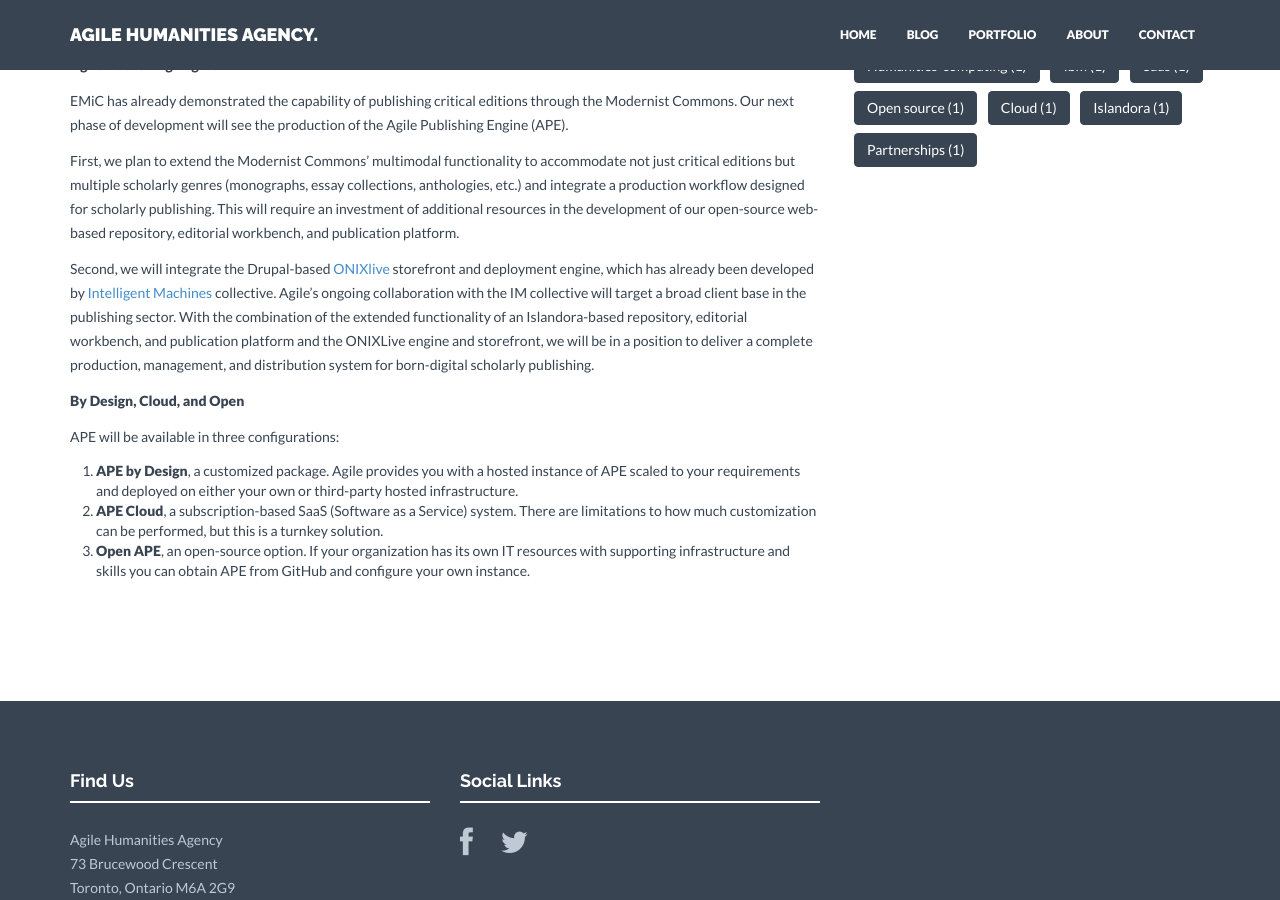
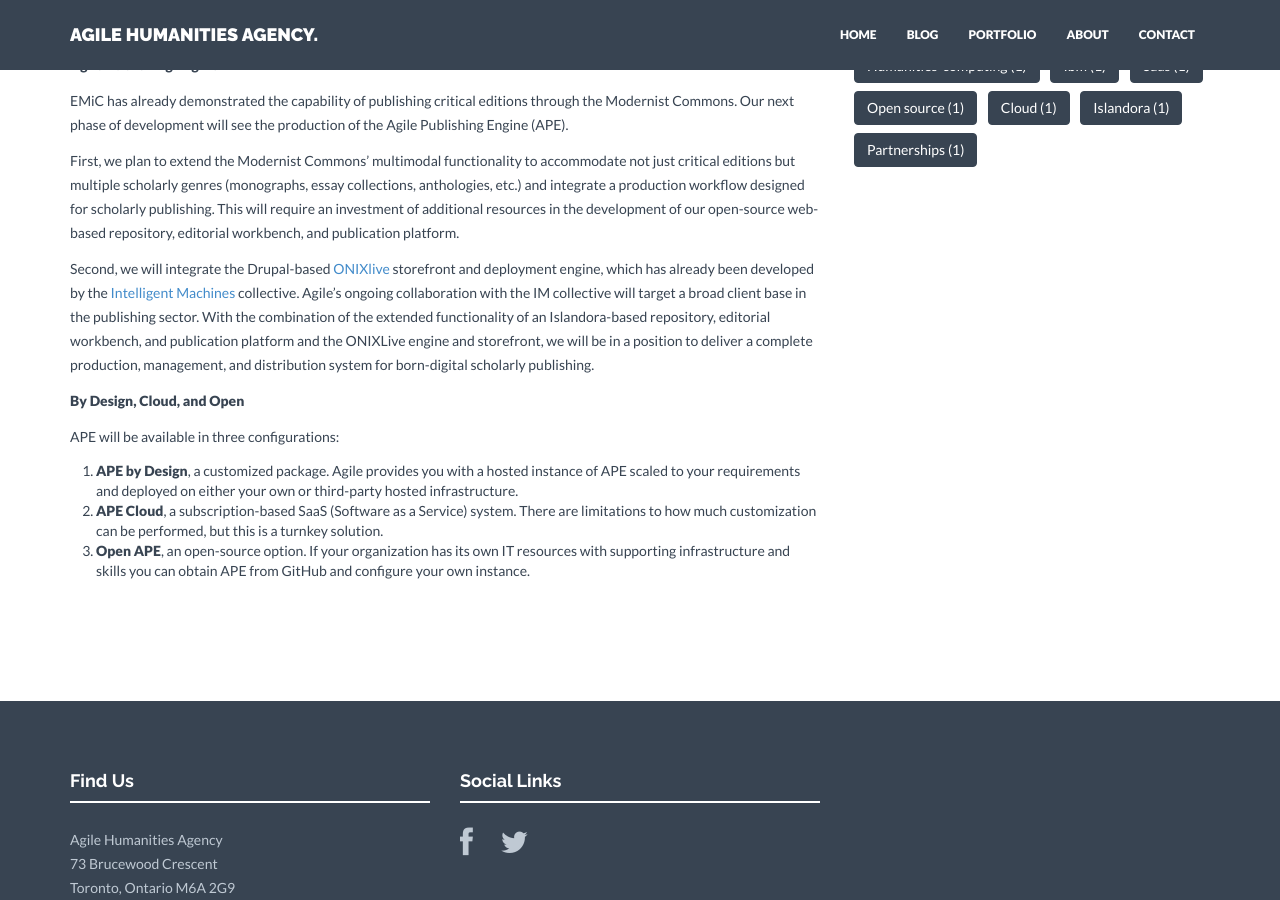
Before and after one commit to agile-humanities/agile-humanities.github.io, a Jekyll site: the page built from _posts/blog/2016-04-29-from-modernist-commons-to-agile-publishing-engine.markdown, in a window 1280 px wide and 900 px high, scrolled down 1039 px. Built offline with Jekyll 4.4.1, drawn with Linux system fonts in a browser that asks for light colours; nearby versions of some CDN libraries.

Commit message:
formatting fixed

```diff
--- a/_posts/blog/2015-09-03-business-prototype-for-the-digital-humanities.markdown
+++ b/_posts/blog/2015-09-03-business-prototype-for-the-digital-humanities.markdown
@@ -13,9 +13,9 @@
 thumb: thumb02.jpg
 ---
 
-    do not change IBM into International Busa Machines
+>do not change IBM into International Busa Machines
 
-    – Thomas J. Watson, in conversation with Father Roberto Busa
+>– Thomas J. Watson, in conversation with Father Roberto Busa
 
 Contrary to anachronistic origin stories of the digital humanities, Father Roberto Busa’s earliest experiments in humanities computing were conducted using analogue technologies and mechanical instruments.
 <!--more-->
--- a/_posts/blog/2016-04-29-from-modernist-commons-to-agile-publishing-engine.markdown
+++ b/_posts/blog/2016-04-29-from-modernist-commons-to-agile-publishing-engine.markdown
@@ -26,7 +26,7 @@
 
 First, we plan to extend the Modernist Commons' multimodal functionality to accommodate not just critical editions but multiple scholarly genres (monographs, essay collections, anthologies, etc.) and integrate a production workflow designed for scholarly publishing. This will require an investment of additional resources in the development of our open-source web-based repository, editorial workbench, and publication platform.
 
-Second, we will integrate the Drupal-based [ONIXlive][onixlive] storefront and deployment engine, which has already been developed by [Intelligent Machines][IM] collective. Agile’s ongoing collaboration with the IM collective will target a broad client base in the publishing sector. With the combination of the extended functionality of an Islandora-based repository, editorial workbench, and publication platform and the ONIXLive engine and storefront, we will be in a position to deliver a complete production, management, and distribution system for born-digital scholarly publishing.
+Second, we will integrate the Drupal-based [ONIXlive][onixlive] storefront and deployment engine, which has already been developed by the [Intelligent Machines][intelligent] collective. Agile’s ongoing collaboration with the IM collective will target a broad client base in the publishing sector. With the combination of the extended functionality of an Islandora-based repository, editorial workbench, and publication platform and the ONIXLive engine and storefront, we will be in a position to deliver a complete production, management, and distribution system for born-digital scholarly publishing.
 
 **By Design, Cloud, and Open**
 
```
Also changed, not shown: other parts of _posts/blog/2016-04-29-from-modernist-commons-to-agile-publishing-engine.markdown (+1 -1 lines).
